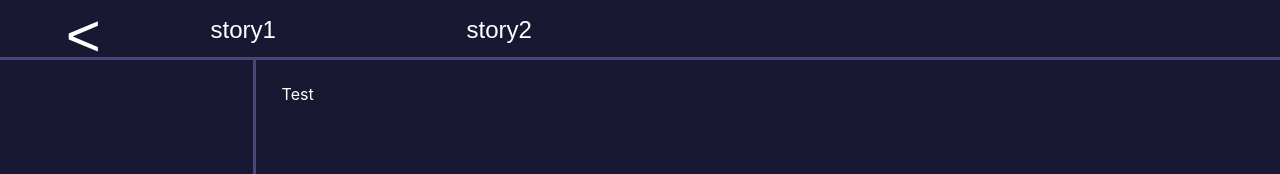
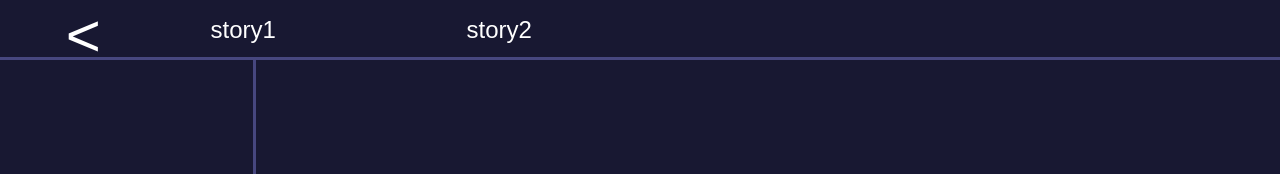
Before and after one commit to Dj5822/ArtheaProject, a React (Create React App) app: page /short-stories in a window 1280 px wide. Shown: the top 174 px of the page. Built offline with nearby package versions, Linux system fonts and the light colour scheme.

Commit message:
Text in ShortStories now updates.
The text located in content now updates based on the selected buttons.

```diff
--- a/src/Components/ShortStories.js
+++ b/src/Components/ShortStories.js
@@ -58,9 +58,14 @@ class SideBar extends React.Component {
 
 class Content extends React.Component {
   render() {
+    let currentText = "";
+    if (this.props.currentVolume !== ""){
+      currentText = StoryData[this.props.currentStory][this.props.currentVolume];
+    }
+
     return (
       <div id="content">
-        <p>Test</p>
+        <p>{currentText}</p>
       </div>
     );
   }
@@ -80,7 +85,8 @@ class ShortStories extends React.Component {
 
   navButtonPressed(storyTitle) {
     this.setState({
-      selectedStory: storyTitle
+      selectedStory: storyTitle,
+      selectedVolume: ""
     });
   }
 
```
Also changed, not shown: 1 other file (tests, documents, lock files or other folders).
